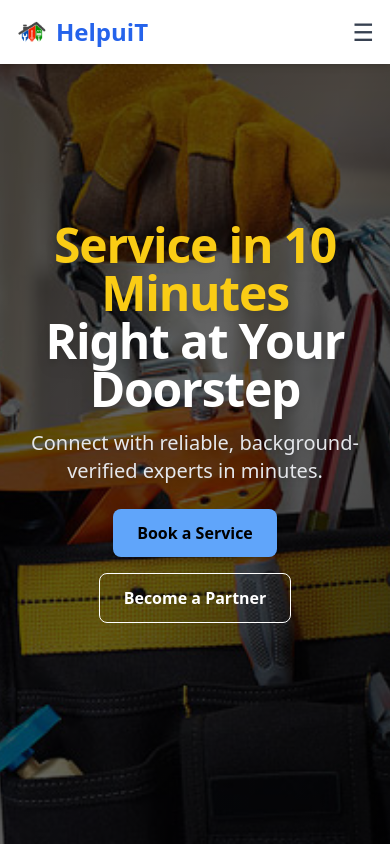
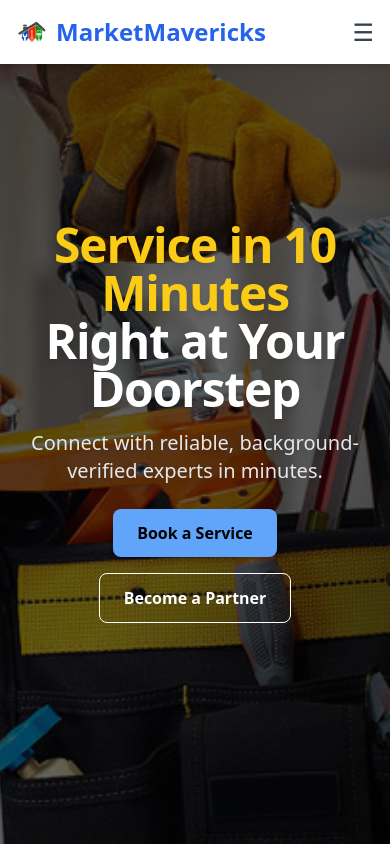
Before and after one commit to waterbikes/marketmavericks, a Next.js app: page / in a window 390 px wide. Shown: the top 846 px of the page. Built offline with nearby package versions, Linux system fonts and the light colour scheme.

Commit message:
Changed strings and fixed login page UI on mobile.

```diff
--- a/app/About/page.js
+++ b/app/About/page.js
@@ -10,7 +10,7 @@ const About = () => {
       <section className="about-hero">
   <div className="hero-overlay">
     <div className="hero-content-card">
-      <h1 className="about-title">About HelpuiT</h1>
+      <h1 className="about-title">About MarketMavericks</h1>
       <p className="about-subtitle">
         India’s fastest on-demand home service platform. Trusted professionals, delivered at your doorstep — within 10 minutes.
       </p>
@@ -24,7 +24,7 @@ const About = () => {
         <div className="about-content">
           <h2 className="section-heading">Our Mission</h2>
           <p className="section-text">
-            Our mission at <strong>HelpuiT</strong> is to empower every household with immediate access to professional services. We believe urgent home needs like plumbing, electrical work, or carpentry shouldn't involve delays or stress.
+            Our mission at <strong>MarketMavericks</strong> is to empower every household with immediate access to professional services. We believe urgent home needs like plumbing, electrical work, or carpentry shouldn't involve delays or stress.
           </p>
         </div>
         <img src="/images/mission.jpg" alt="Our mission" className="section-image" />
@@ -34,7 +34,7 @@ const About = () => {
       <section className="about-section dark-section">
         <h2 className="section-heading">Our Vision</h2>
         <p className="section-text centered">
-          We envision a connected India where every locality — metro or rural — can get professional help within 10 minutes. By blending smart logistics with human talent, HelpuiT aims to transform how home services are accessed.
+          We envision a connected India where every locality — metro or rural — can get professional help within 10 minutes. By blending smart logistics with human talent, MarketMavericks aims to transform how home services are accessed.
         </p>
       </section>
 
@@ -55,7 +55,7 @@ const About = () => {
         <div className="about-content">
           <h2 className="section-heading">Meet the Team</h2>
           <p className="section-text">
-            Behind HelpuiT is a passionate team of engineers, designers, and field partners dedicated to making service delivery seamless. We’re building India’s first truly instant service ecosystem — one home at a time.
+            Behind MarketMavericks is a passionate team of engineers, designers, and field partners dedicated to making service delivery seamless. We’re building India’s first truly instant service ecosystem — one home at a time.
           </p>
         </div>
       </section>
@@ -63,7 +63,7 @@ const About = () => {
       {/* CTA */}
       <section className="about-cta-card">
         <h2>Be Part of the Help Revolution</h2>
-        <p>Whether you’re a homeowner looking for quick solutions or a skilled professional wanting to serve — HelpuiT is your platform.</p>
+        <p>Whether you’re a homeowner looking for quick solutions or a skilled professional wanting to serve — MarketMavericks is your platform.</p>
         <button className="cta-button">Explore Opportunities</button>
       </section>
     </div>
--- a/app/components/Footer/page.js
+++ b/app/components/Footer/page.js
@@ -7,7 +7,7 @@ const Footer = () => {
       <div className="max-w-7xl mx-auto grid grid-cols-1 sm:grid-cols-2 md:grid-cols-4 gap-10">
         {/* Logo + Tagline */}
         <div>
-          <h3 className="text-2xl font-bold text-yellow-400 mb-2">HelpuiT</h3>
+          <h3 className="text-2xl font-bold text-yellow-400 mb-2">MarketMavericks</h3>
           <p className="text-sm text-gray-400">
             Fast, trusted home services within 10 minutes. We're here when you need us.
           </p>
@@ -51,9 +51,9 @@ const Footer = () => {
       </div>
 
         <div className="border-t border-gray-700 mt-10 pt-4 text-center text-sm text-gray-500">
-        © {new Date().getFullYear()} HelpuiT. All rights reserved.
+        © {new Date().getFullYear()} MarketMavericks. All rights reserved.
           <p className="mt-2">
-            Made with 💗 by HelpuiT </p>
+            Made with 💗 by MarketMavericks </p>
       </div>
     </footer>
   );
--- a/app/components/Navbar/page.js
+++ b/app/components/Navbar/page.js
@@ -12,10 +12,10 @@ const Navbar = () => {
           <Link href="/" className="flex items-center space-x-2 text-2xl font-bold text-blue-600">
           <img
             src="/logo.jpg" // Update this path to your logo file
-            alt="HelpuiT Logo"
+            alt="MarketMavericks Logo"
             className="h-8 w-8 object-contain"
           />
-          <span>HelpuiT</span>
+          <span>MarketMavericks</span>
         </Link>
 
         {/* Desktop Links */}
--- a/app/contact/page.js
+++ b/app/contact/page.js
@@ -27,7 +27,7 @@ const Contact = () => {
           <h2>Get in Touch</h2>
           <p>📍 Delhi, India</p>
           <p>📞 +91 9876543210</p>
-          <p>📧 support@helpuit.in</p>
+          <p>📧 support@MarketMavericks.in</p>
           <p>⏰ Mon - Sun: 8:00 AM - 10:00 PM</p>
         </div>
       </section>
--- a/app/dashboard/layout.js
+++ b/app/dashboard/layout.js
@@ -11,7 +11,7 @@ export default function DashboardLayout({ children }) {
   return (
     <div className="dashboard-wrapper">
       <aside className="sidebar">
-        <h2 className="logo">HelpuIT</h2>
+        <h2 className="logo">MarketMavericks</h2>
         <nav>
           <ul>
             <li><Link href="/dashboard" className={isActive('/dashboard')}>🏠 Dashboard</Link></li>
--- a/app/layout.js
+++ b/app/layout.js
@@ -13,7 +13,7 @@ const geistMono = Geist_Mono({
 });
 
 export const metadata = {
-  title: "Helpuit",
+  title: "MarketMavericks",
   description: "Serivices in 10 mins",
 };
 
--- a/app/login/login.css
+++ b/app/login/login.css
@@ -11,10 +11,8 @@
   background-color: white;
   padding: 30px;
   border-radius: 10px;
-  width: 300px;
+  width: 100%;
   box-shadow: 0 4px 12px rgba(0, 0, 0, 0.1);
-  height: 30vw;
-  width: 30vw;
 }
 
 .login-form h2 {
--- a/app/page.js
+++ b/app/page.js
@@ -94,7 +94,7 @@ export default function Home() {
 
       {/* Why Choose HelpuiT */}
       <section className="py-20 bg-indigo-50 text-center">
-        <h2 className="text-3xl font-bold mb-12">Why Choose HelpuiT?</h2>
+        <h2 className="text-3xl font-bold mb-12">Why Choose MarketMavericks?</h2>
         <div className="grid grid-cols-1 sm:grid-cols-2 md:grid-cols-4 gap-8 max-w-6xl mx-auto px-4">
           {[
             ['⏱️', '10-Min Arrival', 'We connect you instantly to a local expert who reaches you in 10 minutes'],
--- a/app/services/page.js
+++ b/app/services/page.js
@@ -45,7 +45,7 @@ const Services = () => {
     <div className="hero-card">
       <h1 className="hero-title">Our Services</h1>
       <p className="hero-subtitle">
-        Need a fix fast? From electricians to deep cleaners, HelpuiT delivers skilled professionals to your door in just 10 minutes.
+        Need a fix fast? From electricians to deep cleaners, MarketMavericks delivers skilled professionals to your door in just 10 minutes.
       </p>
       <button className="hero-btn">See All Services</button>
     </div>
@@ -65,7 +65,7 @@ const Services = () => {
 
       {/* Why HelpuiT */}
       <section className="services-benefits">
-        <h2>Why Choose HelpuiT?</h2>
+        <h2>Why Choose MarketMavericks?</h2>
         <ul>
           <li>✔ Local Experts in Every Area</li>
           <li>✔ Arrival Within 10 Minutes</li>
```
Also changed, not shown: 1 other file (tests, documents, lock files or other folders).
